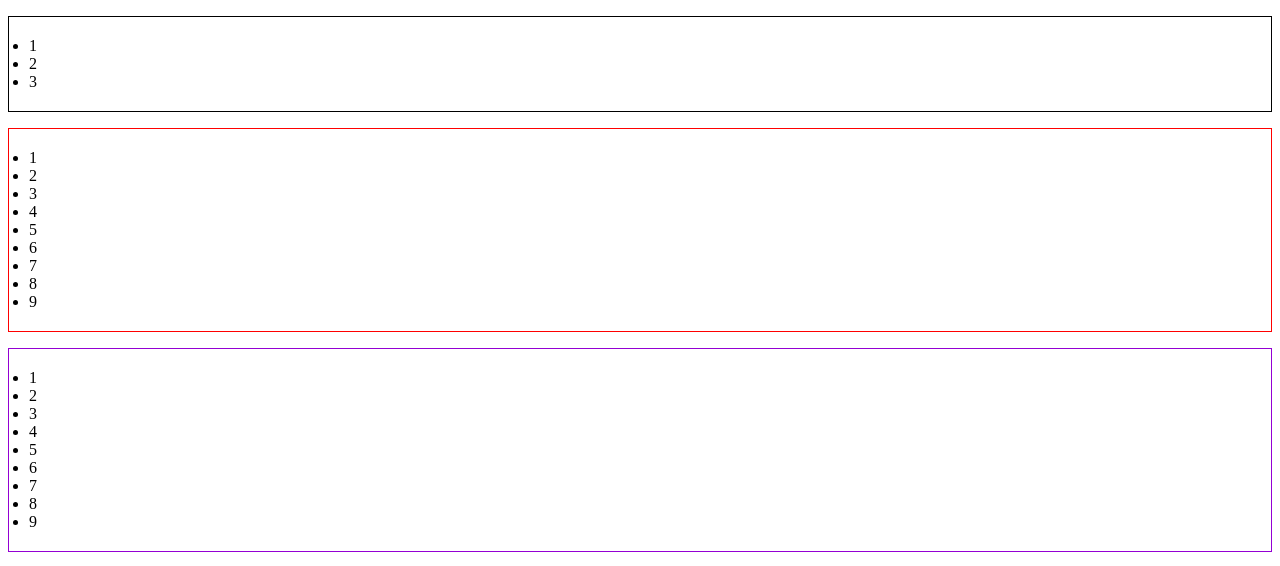
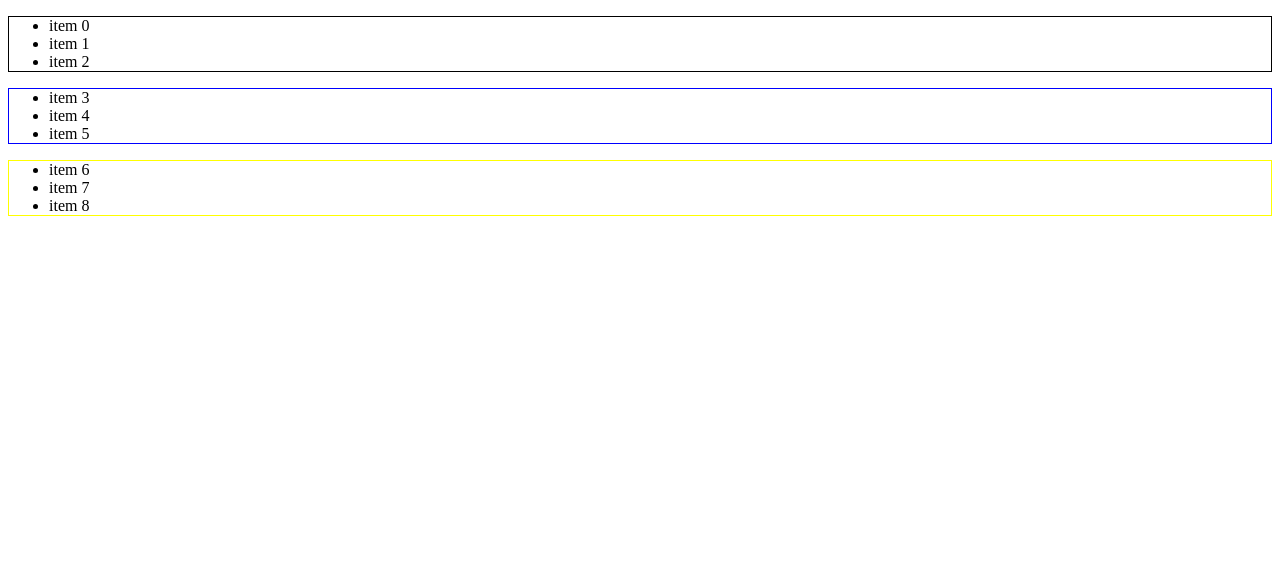
Before and after one commit to ltsvn/Start-in-JS, a plain HTML site: page Homework/Homework1.html in a window 1280 px wide. Drawn offline with Linux system fonts and the light colour scheme.

Commit message:
create lists

```diff
--- a/Homework/Homework1.html
+++ b/Homework/Homework1.html
@@ -2,19 +2,30 @@
 <html lang="en">
 <head>
     <meta charset="UTF-8">
-    <title>Title</title>
+    <meta http-equiv="X-UA-Compatible" content="IE=edge">
+    <meta name="viewport" content="width=device-width, initial-scale=1.0">
+    <title>Zadanie omowe</title>
+    <style>
+        #firstList{
+            border: 1px black solid;
+
+        }
+        #secondList{
+            border: 1px blue solid;
+        }
+        #thirdList{
+            border: 1px yellow solid;
+        }
+    </style>
+
 </head>
 <body>
-<nav class="container">
-    <ul style ='border: 1px solid black; padding: 20px' class="list">
 
-    </ul>
-    <ul style ='border: 1px solid red; padding: 20px' class="list">
-
-</ul>
-    <ul style ='border: 1px solid darkviolet; padding: 20px' class="list">
-
-    </ul>
-    <script src="index.js" ></script>
+<nav>
+    <ul class="list" id="firstList"></ul>
+    <ul class="list" id="secondList"></ul>
+    <ul class="list" id="thirdList"></ul>
+</nav>
+<script src="index.js"></script>
 </body>
 </html>
--- a/Homework/index.js
+++ b/Homework/index.js
@@ -1,30 +1,46 @@
-const items = ["1", "2", "3", "4", "5", "6", "7", "8", "9"];
-// const newItems = new Array(1,2,3);
-//
-// console.log("Items: ", items);
+const ARRAY_LENGTH = 20; //list length declaration
+const FIRST_LIST_END = 3;
+const SECOND_LIST_END = 6;
+const THIRD_LIST_END= 9;
+let listArray = [];
 
-const lists = document.querySelectorAll('.list');
-const list = lists[0];
+const lists = document.querySelectorAll('.list'); // taking all elements with class list from HTML
+const list1 = lists[0];
 const list2 = lists[1];
-const list3 = lists[2]
+const list3 = lists[2];
 
-// for
-for(let i = 0; i < items.length; i++){
-    if(i < 3){
+
+
+for(let i=0; i <= ARRAY_LENGTH; i++){
+    listArray[i] = `item ${i}`;
+    if(i < FIRST_LIST_END){
         const liE = document.createElement('li');
-        liE.innerText = items[i];
-        list.append(liE);
-    }
-    if(i >= 4 || i <= 6) {
+        liE.innerText = listArray[i];
+        list1.append(liE);
+    }else if(i < SECOND_LIST_END){
         const liE = document.createElement('li');
-        liE.innerText = items[i];
+        liE.innerText = listArray[i];
         list2.append(liE);
-    }
-    if(i > 6 || i <= 9) {
+    } else if(i < THIRD_LIST_END){
         const liE = document.createElement('li');
-        liE.innerText = items[i];
+        liE.innerText = listArray[i];
         list3.append(liE);
     }
 }
 
-console.log("lIST:", list.classList);
+// let test = document.getElementById('firstList')
+// test.addEventListener("mouseover", function( event ) {
+//     // highlight the mouseover target
+//     event.target.style.color = "orange";
+//
+//     // reset the color after a short delay
+//     setTimeout(function() {
+//         event.target.style.color = "";
+//     }, 500);
+// }, false);
+
+// let fList = document.getElementById("firstList")
+//
+// fList.onmouseover = function () {
+//     fList.append = String(i + i);
+// };
```
Also changed, not shown: Lessons/Lesson 11.06.22/Arrays.js (+25 -27 lines).
